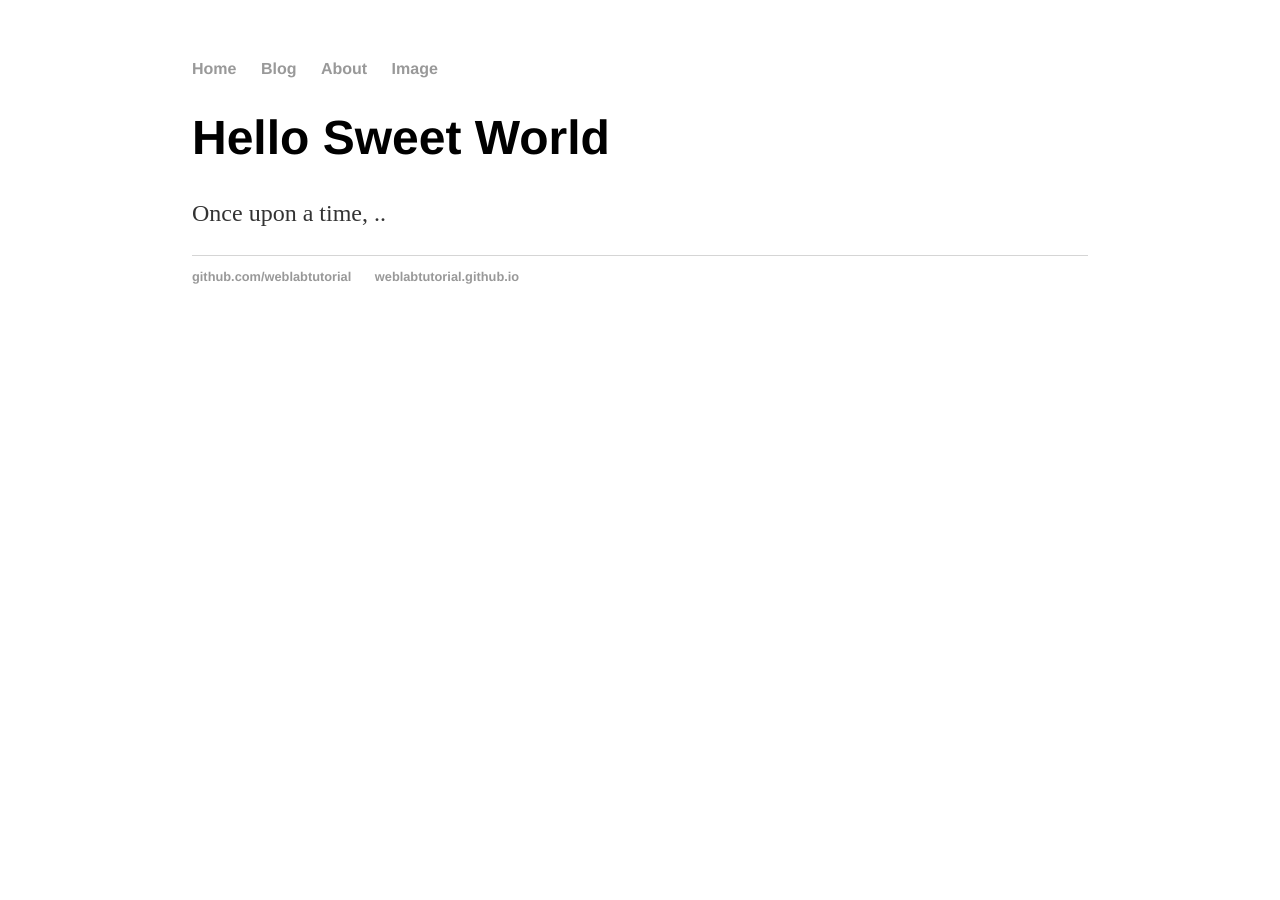
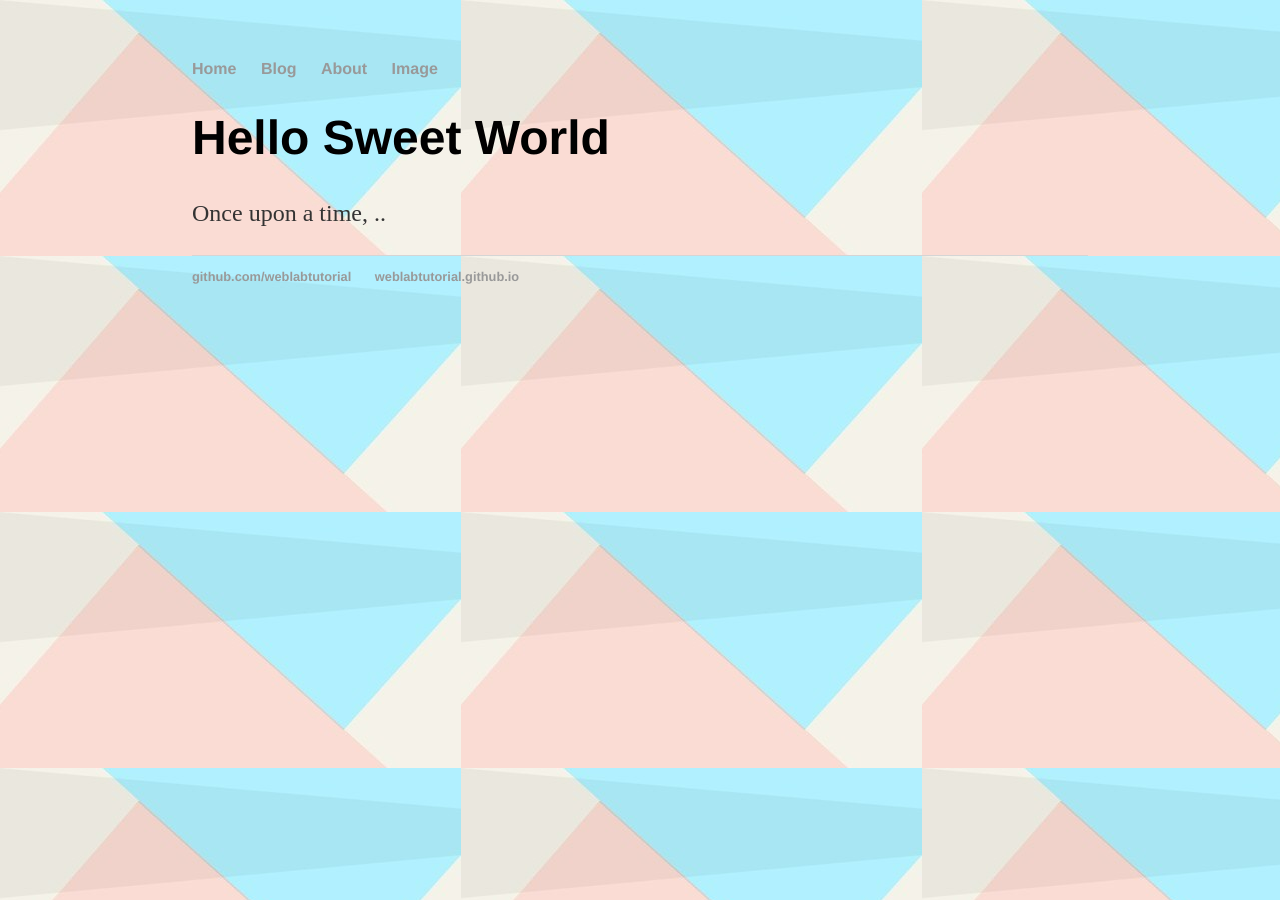
Before and after one commit to Kanaga2004/Kanaga2004.github.io, a Jekyll site: the page built from index.html, in a window 1280 px wide. Built offline with Jekyll 4.4.1, drawn with Linux system fonts in a browser that asks for light colours.

Commit message:
Update main.css

```diff
--- a/css/main.css
+++ b/css/main.css
@@ -1,6 +1,7 @@
 body {
  margin: 60px auto;
  width: 70%;
+ background-image: url('newbackground.jpg');
 }
 h1 {
  font-size: 3em;
```
